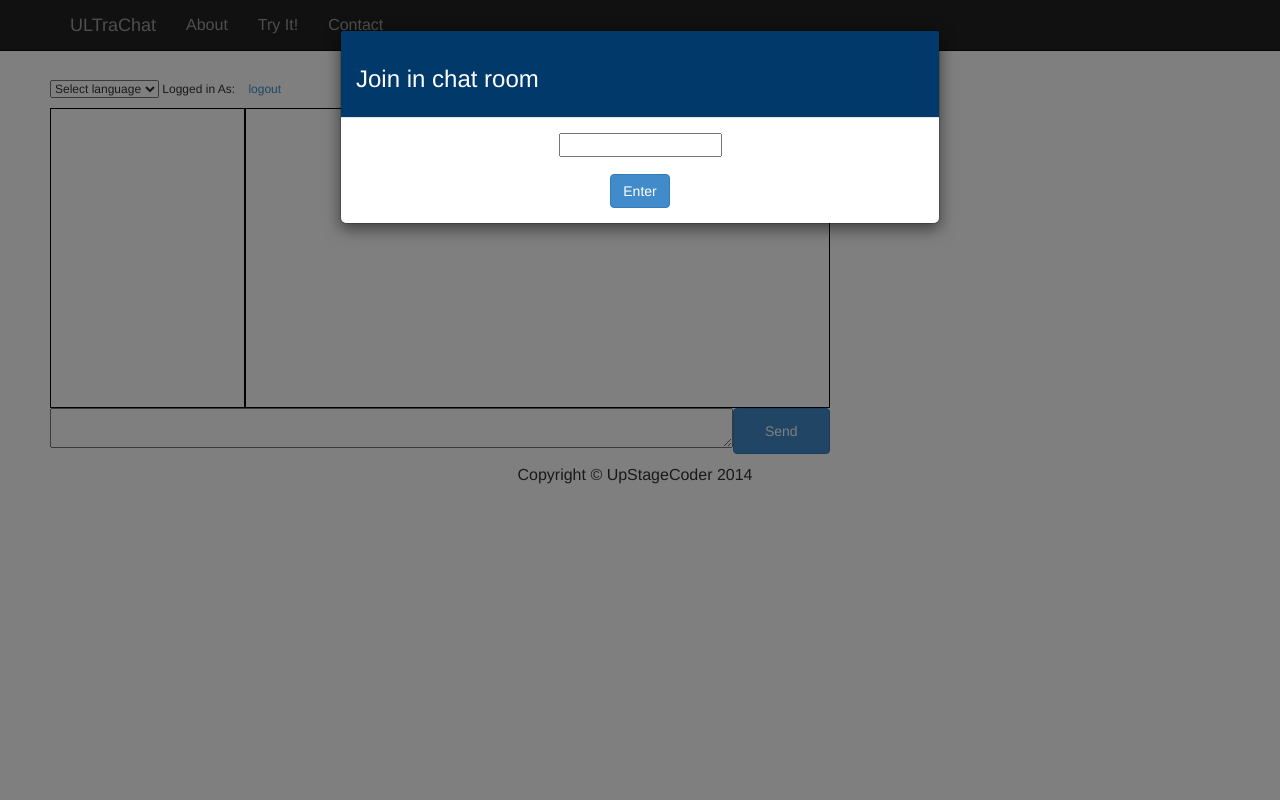
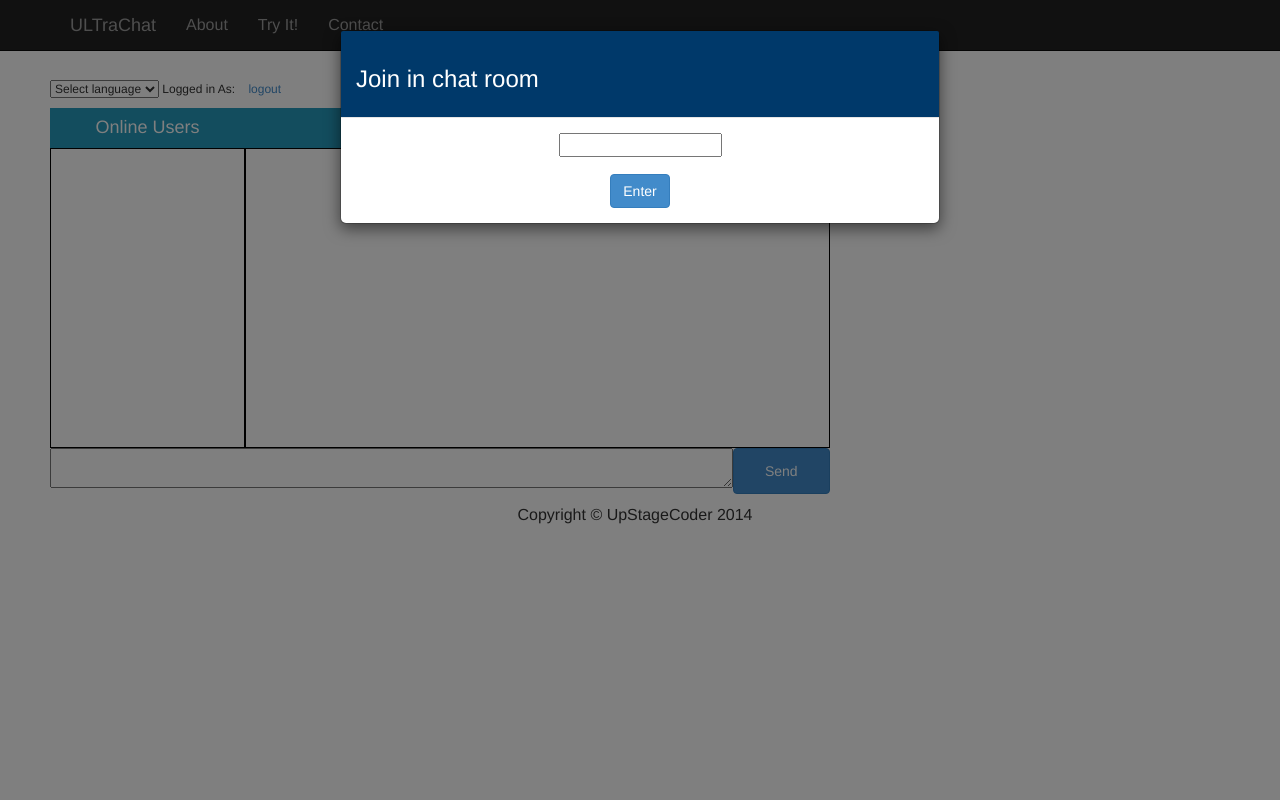
Before and after one commit to ranacseruet/ultra, a PHP site: page /ultra/demo.php in a window 1280 px wide. Run offline with PHP 8.4, Linux system fonts and the light colour scheme; some libraries are stand-ins or nearby versions.

Commit message:
add group header

```diff
--- a/css/index.css
+++ b/css/index.css
@@ -100,3 +100,7 @@ hr{
 .privateMsg{
 	background-color: #fff;
 }
+.topGroupheader{
+	background-color: #269abc;
+	color: #fff;
+}
--- a/demo.php
+++ b/demo.php
@@ -58,7 +58,15 @@
 					</select>
 					<span>Logged in As: <label id="userId"></label>&nbsp;&nbsp;&nbsp;<a href="">logout</a></span>
 				</div>
-				<div id="groupBox" class="row top10">
+				<div class="group-header row top10">
+					<div class="col-md-2 text-center topGroupheader">
+						<h4>Online Users</h4>
+					</div>
+					<div class="col-md-6 text-center topGroupheader">
+						<h4>Group Chat History</h4>
+					</div>
+				</div>
+				<div id="groupBox" class="row ">
 
 					<div  class="col-md-2 border onlineUserList">
 						<div class="row onlineUser">
```
